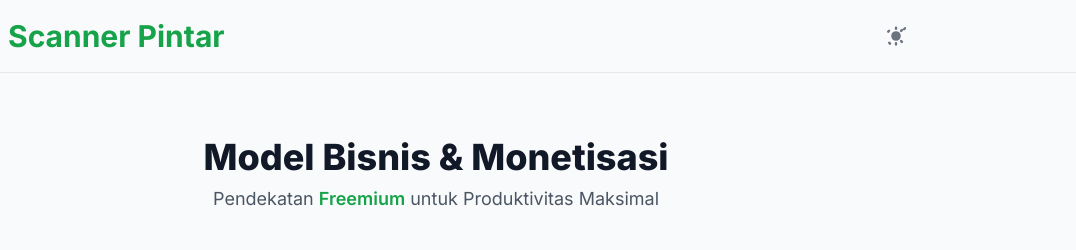
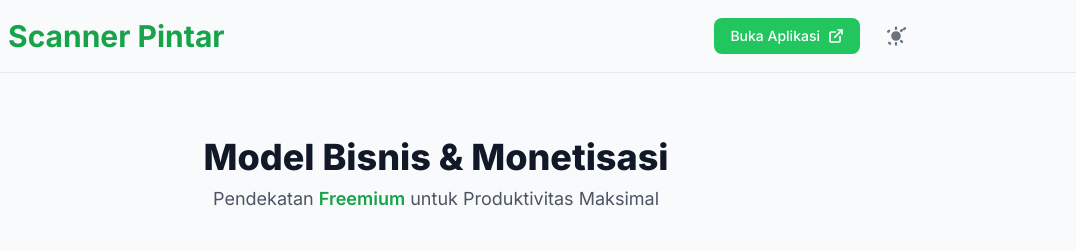
Before and after one commit to masisparmo/scannerkartunamallama, a plain HTML site: page harga.html in a window 1280 px wide. Shown: the top 250 px of the page, 204-1280 px from the left. Drawn offline with nearby package versions, Linux system fonts and the light colour scheme.

Commit message:
Add new button to open application and update theme toggle

```diff
--- a/harga.html
+++ b/harga.html
@@ -82,10 +82,19 @@
                 <h1 class="text-2xl sm:text-3xl font-bold text-primary-600 dark:text-primary-400">Scanner Pintar</h1>
             </div>
 
-            <!-- Tombol Mode Gelap/Terang --><button id="theme-toggle" class="p-2 rounded-lg text-gray-500 dark:text-gray-400 hover:bg-gray-200 dark:hover:bg-gray-700 focus:outline-none focus:ring-2 focus:ring-primary-500">
-                <!-- Ikon Matahari (Mode Terang) --><svg id="theme-toggle-light-icon" class="w-6 h-6 hidden" fill="currentColor" viewBox="0 0 20 20" xmlns="http://www.w3.org/2000/svg"><path d="M10 2a1 1 0 011 1v1a1 1 0 11-2 0V3a1 1 0 011-1zm4 8a4 4 0 11-8 0 4 4 0 018 0zm-.464 4.95l.707.707a1 1 0 001.414-1.414l-.707-.707a1 1 0 00-1.414 1.414zm2.12-10.607a1 1 0 010 1.414l-.707.707a1 1 0 11-1.414-1.414l.707-.707a1 1 0 011.414 0zM10 18a1 1 0 01-1-1v-1a1 1 0 112 0v1a1 1 0 01-1 1zM5.05 14.95a1 1 0 10-1.414 1.414l.707.707a1 1 0 001.414-1.414l-.707-.707zM16.06 4.94a1 1 0 010-1.414l.707-.707a1 1 0 111.414 1.414l-.707.707a1 1 0 01-1.414 0zM4.94 4.94a1 1 0 00-1.414 0l-.707.707a1 1 0 101.414 1.414l.707-.707a1 1 0 000-1.414z" fill-rule="evenodd" clip-rule="evenodd"></path></svg>
-                <!-- Ikon Bulan (Mode Gelap) --><svg id="theme-toggle-dark-icon" class="w-6 h-6 hidden" fill="currentColor" viewBox="0 0 20 20" xmlns="http://www.w3.org/2000/svg"><path d="M17.293 13.293A8 8 0 016.707 2.707a8.001 8.001 0 1010.586 10.586z"></path></svg>
-            </button>
+            <!-- Grup Tombol Kanan -->
+            <div class="flex items-center space-x-2 sm:space-x-4">
+                <!-- TOMBOL BARU: Buka Aplikasi -->
+                <a href="https://scankartunama.isparmo.com/" target="_blank" rel="noopener noreferrer" class="flex items-center space-x-2 bg-primary-500 hover:bg-primary-600 text-white px-3 sm:px-4 py-2 rounded-lg text-sm font-medium transition-colors focus:outline-none focus:ring-2 focus:ring-primary-500 focus:ring-offset-2 dark:focus:ring-offset-dark-bg">
+                    <span class="text-xs sm:text-sm">Buka Aplikasi</span>
+                    <svg xmlns="http://www.w3.org/2000/svg" width="16" height="16" viewBox="0 0 24 24" fill="none" stroke="currentColor" stroke-width="2.5" stroke-linecap="round" stroke-linejoin="round" class="hidden sm:inline-block"><path d="M18 13v6a2 2 0 0 1-2 2H5a2 2 0 0 1-2-2V8a2 2 0 0 1 2-2h6"></path><polyline points="15 3 21 3 21 9"></polyline><line x1="10" y1="14" x2="21" y2="3"></line></svg>
+                </a>
+
+                <!-- Tombol Mode Gelap/Terang --><button id="theme-toggle" class="p-2 rounded-lg text-gray-500 dark:text-gray-400 hover:bg-gray-200 dark:hover:bg-gray-700 focus:outline-none focus:ring-2 focus:ring-primary-500">
+                    <!-- Ikon Matahari (Mode Terang) --><svg id="theme-toggle-light-icon" class="w-6 h-6 hidden" fill="currentColor" viewBox="0 0 20 20" xmlns="http://www.w3.org/2000/svg"><path d="M10 2a1 1 0 011 1v1a1 1 0 11-2 0V3a1 1 0 011-1zm4 8a4 4 0 11-8 0 4 4 0 018 0zm-.464 4.95l.707.707a1 1 0 001.414-1.414l-.707-.707a1 1 0 00-1.414 1.414zm2.12-10.607a1 1 0 010 1.414l-.707.707a1 1 0 11-1.414-1.414l.707-.707a1 1 0 011.414 0zM10 18a1 1 0 01-1-1v-1a1 1 0 112 0v1a1 1 0 01-1 1zM5.05 14.95a1 1 0 10-1.414 1.414l.707.707a1 1 0 001.414-1.414l-.707-.707zM16.06 4.94a1 1 0 010-1.414l.707-.707a1 1 0 111.414 1.414l-.707.707a1 1 0 01-1.414 0zM4.94 4.94a1 1 0 00-1.414 0l-.707.707a1 1 0 101.414 1.414l.707-.707a1 1 0 000-1.414z" fill-rule="evenodd" clip-rule="evenodd"></path></svg>
+                    <!-- Ikon Bulan (Mode Gelap) --><svg id="theme-toggle-dark-icon" class="w-6 h-6 hidden" fill="currentColor" viewBox="0 0 20 20" xmlns="http://www.w3.org/2000/svg"><path d="M17.293 13.293A8 8 0 016.707 2.707a8.001 8.001 0 1010.586 10.586z"></path></svg>
+                </button>
+            </div>
         </div>
     </header>
 
```
